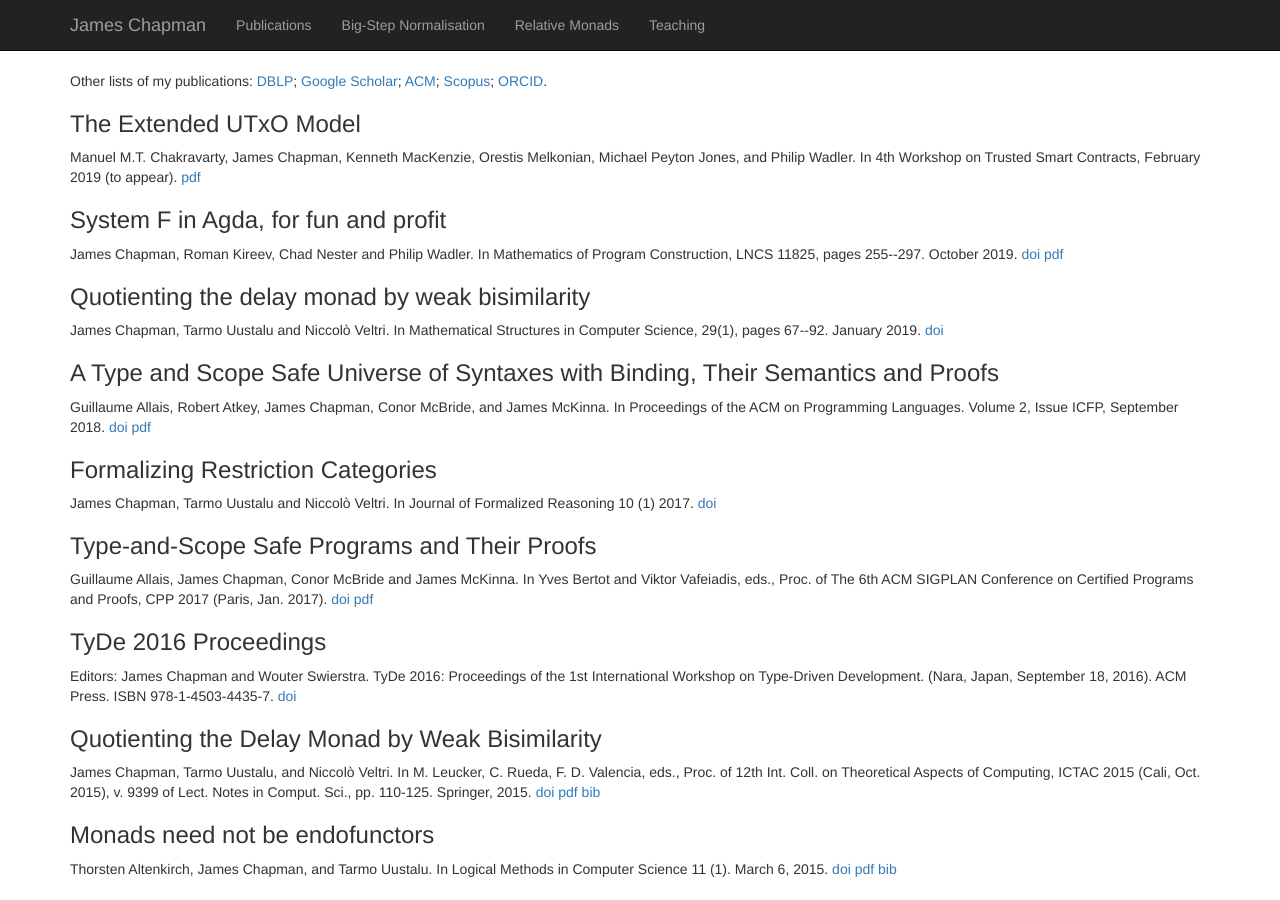
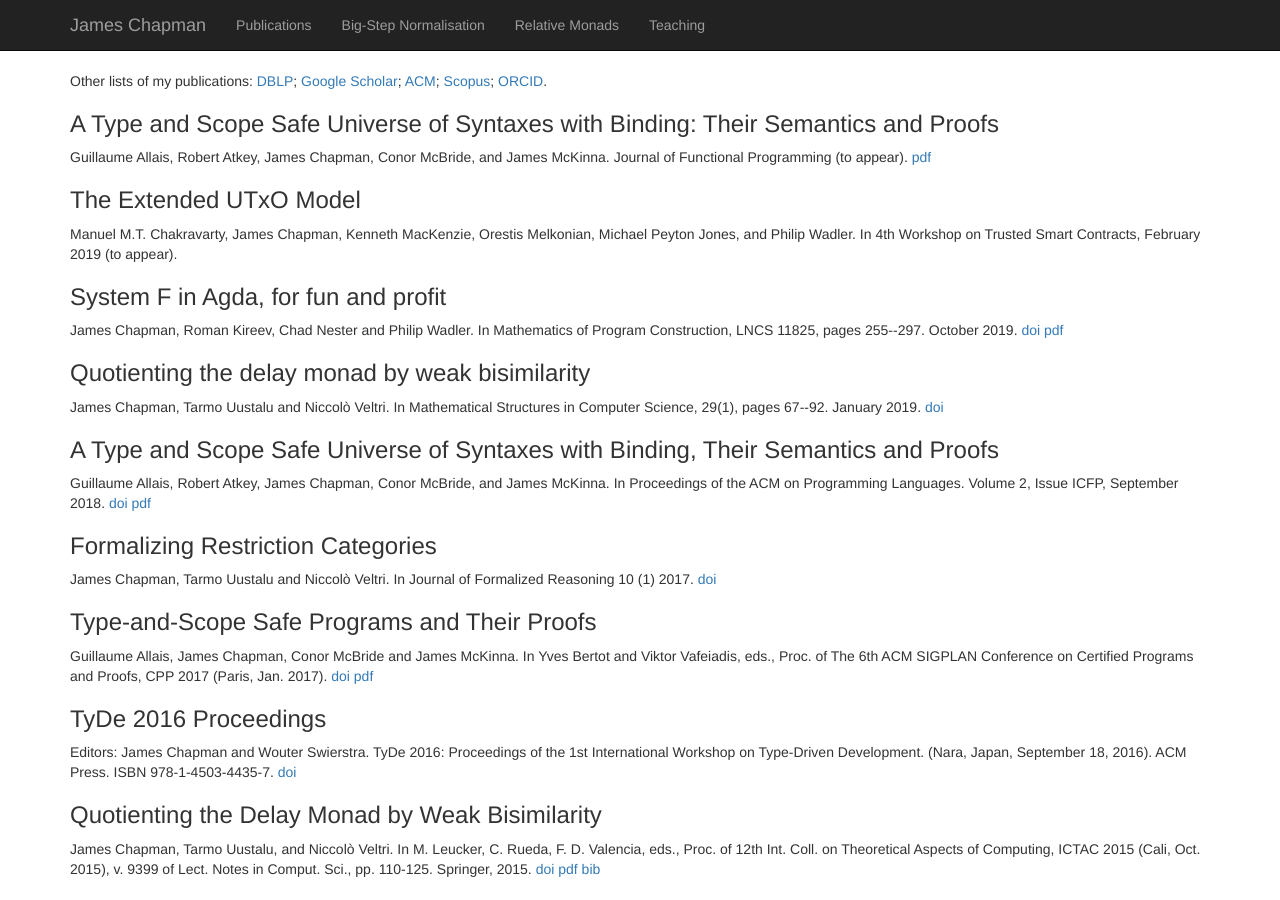
Before and after one commit to jmchapman/jmchapman.github.io, a Jekyll site: the page built from Publications.html, in a window 1280 px wide and 900 px high. Built offline with Jekyll 4.4.1, drawn with Linux system fonts in a browser that asks for light colours; nearby versions of some CDN libraries.

Commit message:
Update Publications.html

```diff
--- a/Publications.html
+++ b/Publications.html
@@ -12,11 +12,17 @@ title: James Chapman - Publications
     <a href="http://orcid.org/0000-0001-9036-8252">ORCID</a>.
   </article>
 
+  <article id="AACMM">
+    <h3>A Type and Scope Safe Universe of Syntaxes with Binding: Their Semantics and Proofs</h3>
+    <p>Guillaume Allais, Robert Atkey, James Chapman, Conor McBride, and James McKinna. Journal of Functional Programming (to appear).
+      <a href="papers/AACMM.pdf">pdf</a>
+    </p>
+  </article>
+
   <article id="eutxo">
     <h3>The Extended UTxO Model</h3>
     <p>Manuel M.T. Chakravarty, James Chapman, Kenneth MacKenzie, Orestis Melkonian, Michael Peyton Jones,
       and Philip Wadler. In 4th Workshop on Trusted Smart Contracts, February 2019 (to appear).
-      <a href="">pdf</a>
     </p>
   </article>
 
```
